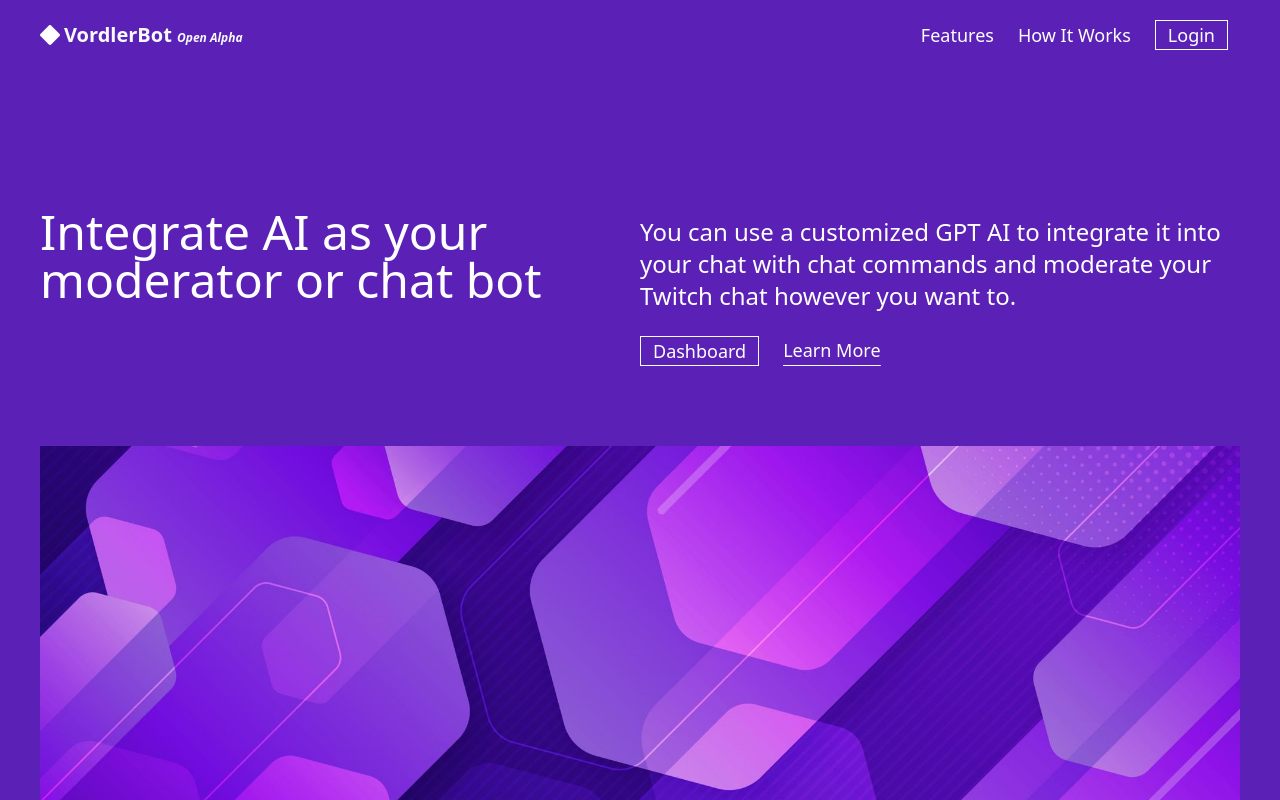
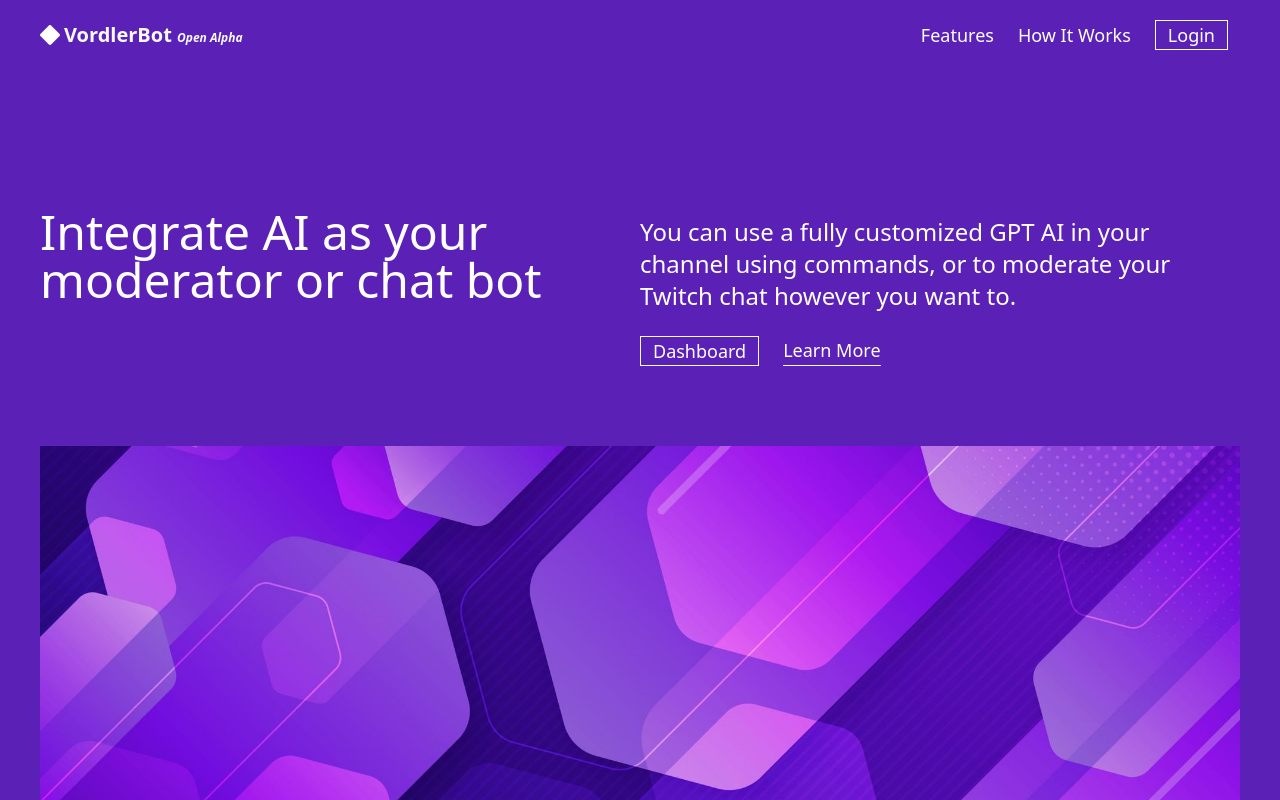
Before and after one commit to EB1811/vordler-bot-landing-page, a SvelteKit app in the folder vordler-bot-landing-page/: page / in a window 1280 px wide. Shown: the top 800 px of the page. Built offline with nearby package versions, Linux system fonts and the light colour scheme.

Commit message:
description change + discord link

```diff
--- a/vordler-bot-landing-page/src/routes/Footer.svelte
+++ b/vordler-bot-landing-page/src/routes/Footer.svelte
@@ -21,7 +21,7 @@
           ></a
         >
         <a
-          href="https://discord.gg/sMKngdrg"
+          href="https://discord.gg/QWp9HQnQ"
           target="_blank"
           rel="noopener noreferrer"
         >
--- a/vordler-bot-landing-page/src/routes/MainSection.svelte
+++ b/vordler-bot-landing-page/src/routes/MainSection.svelte
@@ -10,8 +10,8 @@
       </h2>
       <div class="3xl:max-w-3xl 3xl:mt-6 mt-5 lg:mt-2 2xl:mt-4">
         <h3 class="3xl:text-3xl text-xl font-normal text-white lg:text-2xl">
-          You can use a customized GPT AI to integrate it into your chat with
-          chat commands and moderate your Twitch chat however you want to.
+          You can use a fully customized GPT AI in your channel using commands,
+          or to moderate your Twitch chat however you want to.
         </h3>
         <div class="mt-6 flex">
           <h2
```
